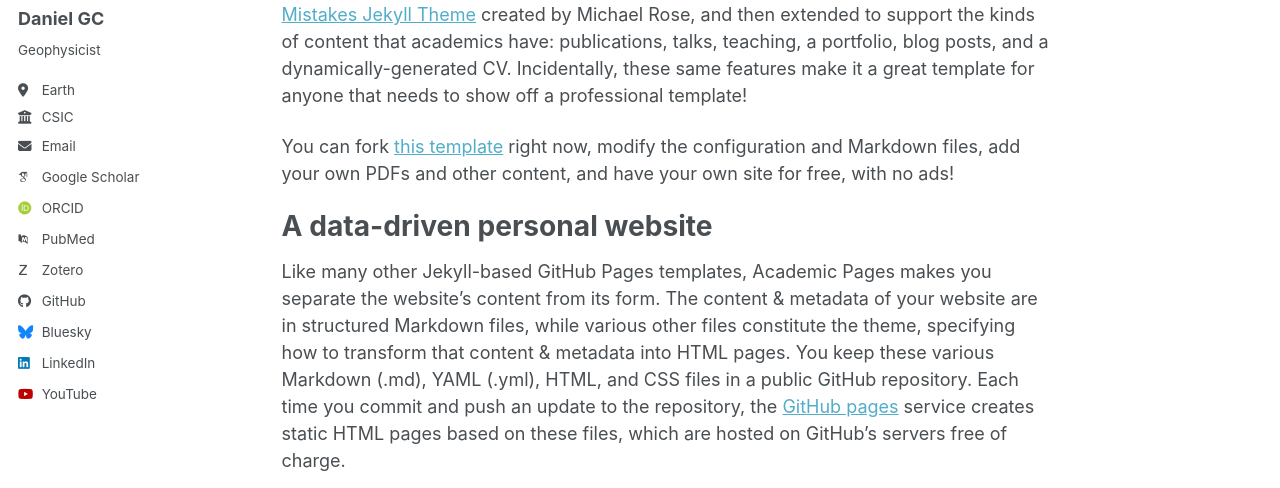
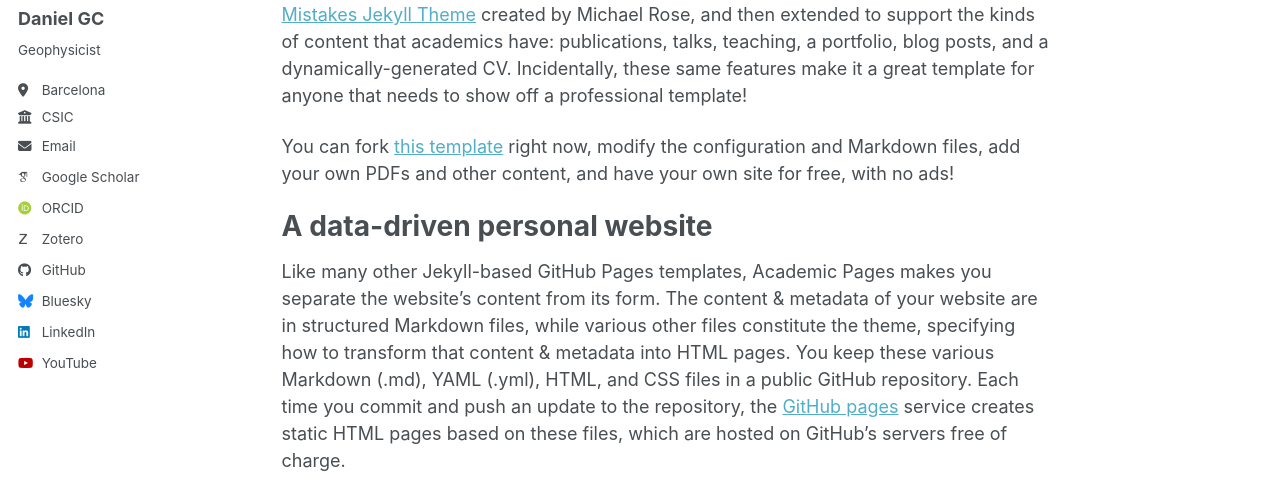
Before and after one commit to danigeos/yo, a Jekyll site: the page built from _pages/about.md, in a window 1280 px wide. Shown: the part 278-766 px from the top of the page. Built offline with Jekyll 4.4.1, drawn with Linux system fonts in a browser that asks for light colours; some web fonts are replaced; a script bundle is joined from its source files by our own code; library files that are not in the unit come from our copies.

Commit message:
Update _config.yml

```diff
--- a/_config.yml
+++ b/_config.yml
@@ -27,7 +27,7 @@
   name             : "Daniel GC"
   pronouns         : # example: "she/her"
   bio              : "Geophysicist"
-  location         : "Earth"
+  location         : "Barcelona"
   employer         : "CSIC"
   uri              : # URL
   email            : "d.g.c@csic.es"
@@ -41,7 +41,7 @@
   orcid            : "https://orcid.org/0000-0001-8454-8572"
   semantic         : # URL
   ssrn             : # URL
-  pubmed           : "https://www.ncbi.nlm.nih.gov/pubmed/?term=john+snow"
+  pubmed           : #"https://www.ncbi.nlm.nih.gov/pubmed/?term=john+snow"
   researchgate     : # URL
   scopus           : # URL
   zotero           : https://www.zotero.org/danielgc
```
